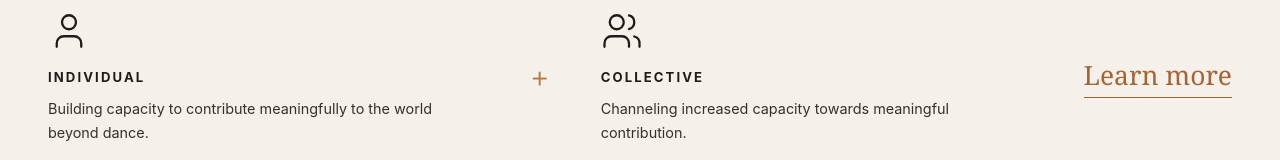
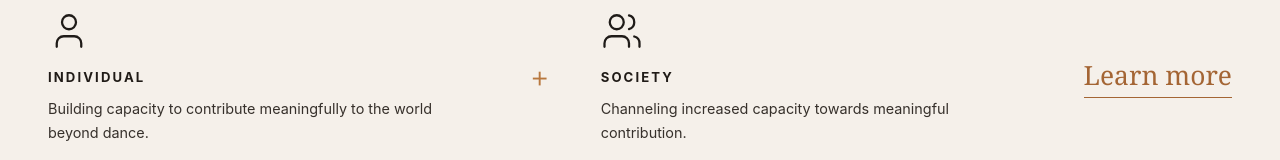
Before and after one commit to travisbirchattba/the-stage-beyond-site, a React (Vite) app: page / in a window 1280 px wide. Shown: the part 1055-1215 px from the top of the page. Built offline with nearby package versions, Linux system fonts and the light colour scheme.

Commit message:
Update main.jsx

```diff
--- a/src/main.jsx
+++ b/src/main.jsx
@@ -60,7 +60,7 @@ function TheStageBeyond() {
 
           <div className="plus">+</div>
 
-          <Purpose icon={<Users />} title="Collective">
+          <Purpose icon={<Users />} title="Society">
             Channeling increased capacity towards meaningful contribution.
           </Purpose>
 
```
